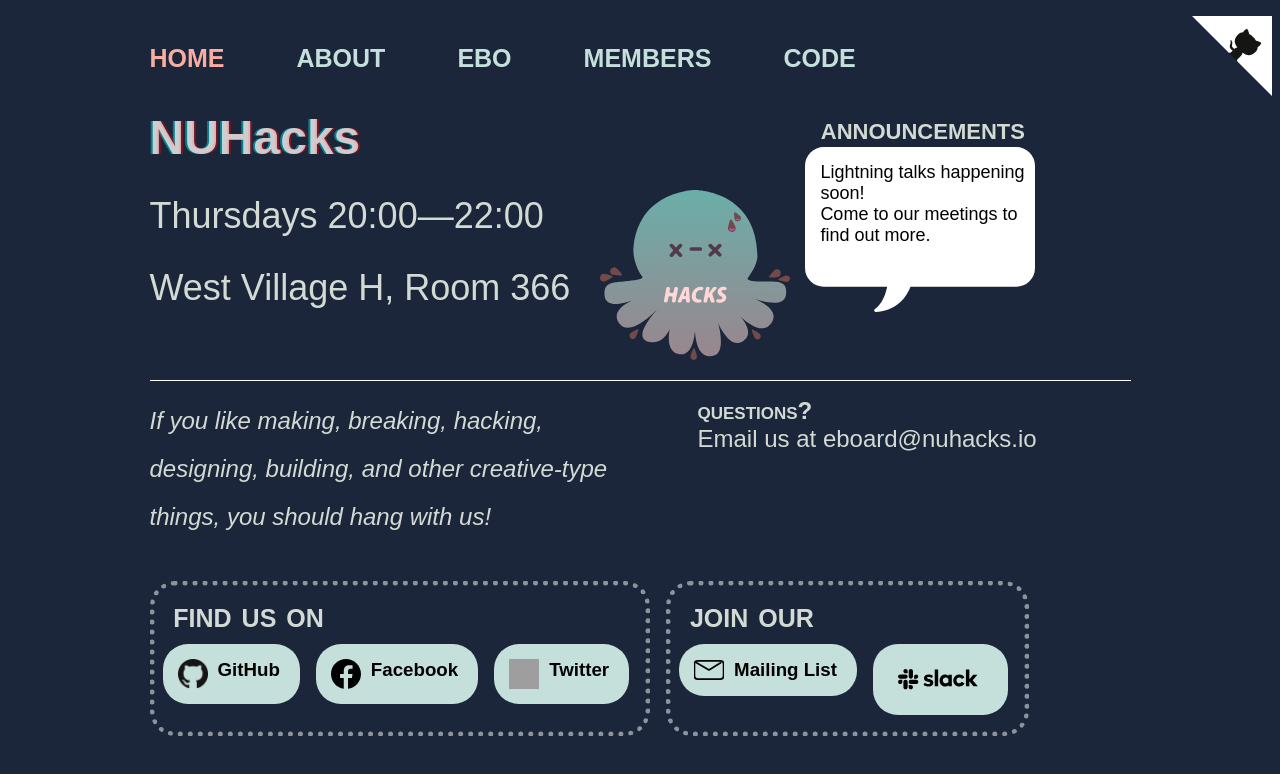
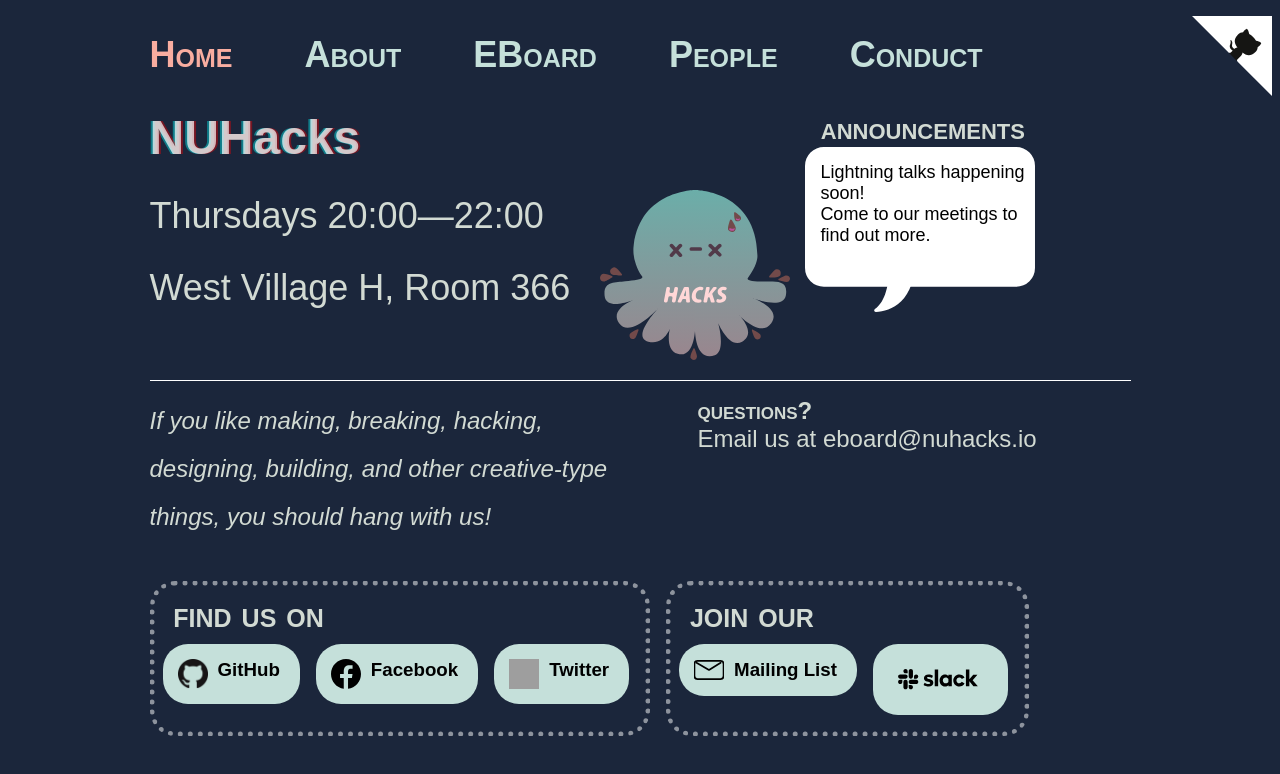
Before and after one commit to hacks/hacks.github.io, a Vue app: page / in a window 1280 px wide. Shown: the top 774 px of the page. Built offline with nearby package versions, Linux system fonts and the light colour scheme; grey boxes are pictures that could not be loaded.

Commit message:
Router is simplified and Members -> People

```diff
--- a/src/components/hacks-nav.vue
+++ b/src/components/hacks-nav.vue
@@ -1,11 +1,12 @@
 <template>
   <div class="hacks-nav">
     <div class="hacks-nav__container" v-if="!isMobile">
-      <router-link to="/">home</router-link>
-      <router-link to="/about">about</router-link>
-      <router-link to="/eboard">ebo</router-link>
-      <router-link to="/members">members</router-link>
-      <router-link to="/conduct">code</router-link>
+      <router-link
+              v-for="r in routes"
+              :key="r.path"
+              :to="r.path">
+        {{ r.name }}
+      </router-link>
     </div>
 
     <div
@@ -40,6 +41,7 @@
 
 <script>
 import HacksModal from "./hacks-modal";
+import { routes } from "../router";
 
 export default {
   name: "hacks-nav",
@@ -56,6 +58,7 @@ export default {
   data() {
     return {
       menuOpen: false,
+      routes: routes
     };
   },
   methods: {
--- a/src/router/index.js
+++ b/src/router/index.js
@@ -25,8 +25,8 @@ const routes = [
     component: EBoard
   },
   {
-    path: '/members',
-    name: 'Members',
+    path: '/people',
+    name: 'People',
     component: Members
   },
   {
@@ -41,3 +41,4 @@ const router = new VueRouter({
 });
 
 export default router;
+export { routes };
```
